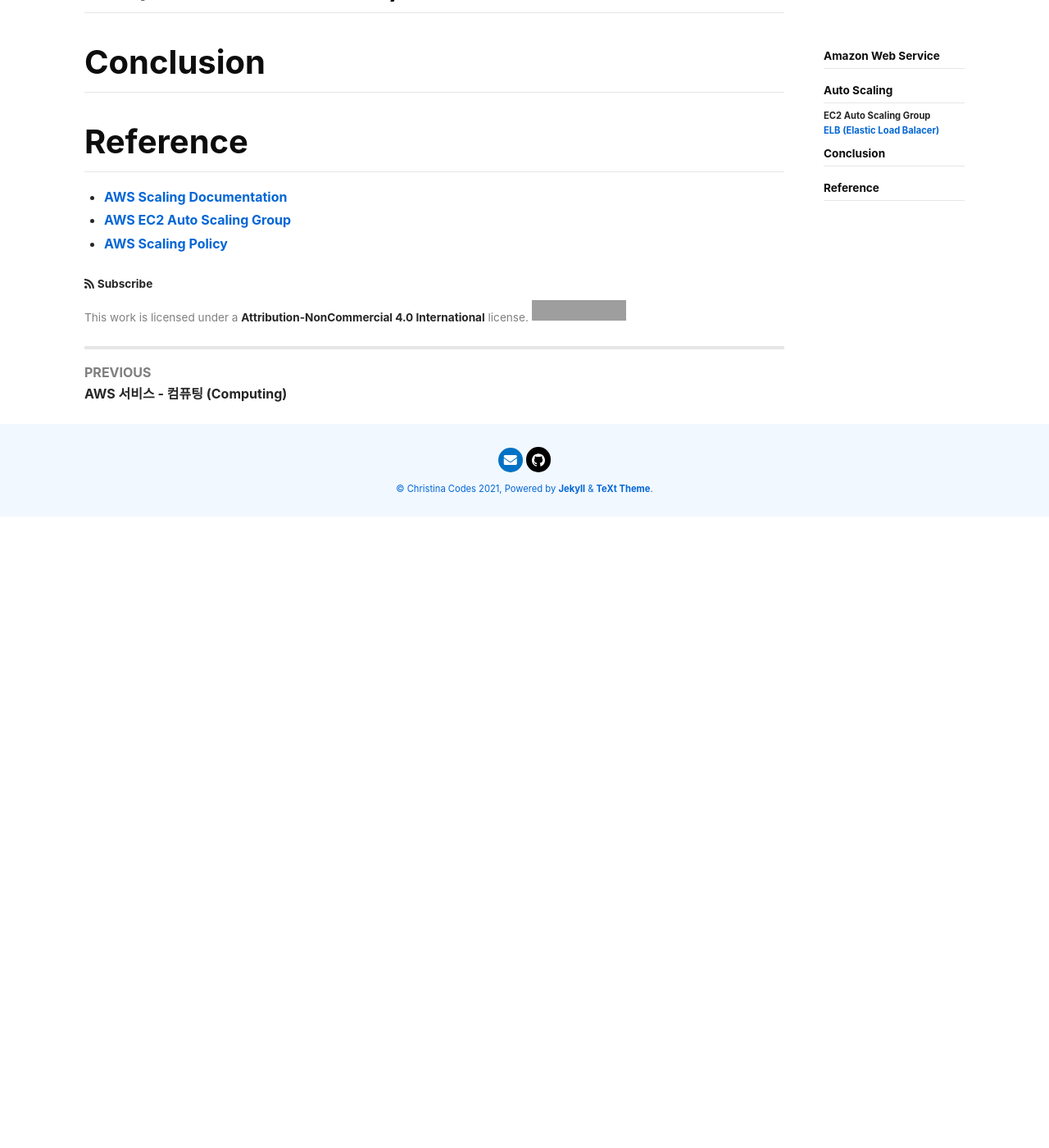
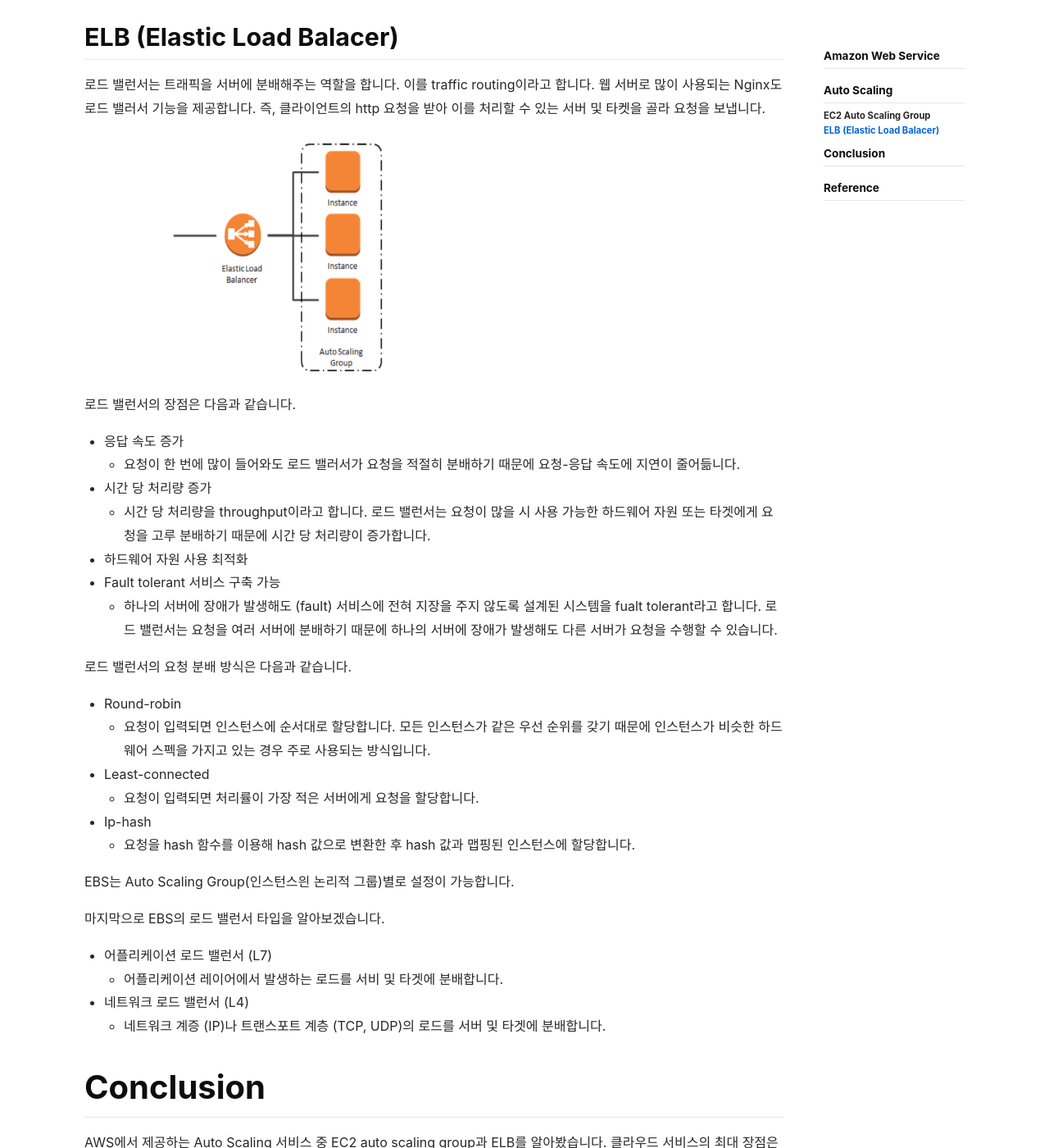
Before and after one commit to ChristinaROK/ChristinaROK.github.io, a Jekyll site: the page built from _posts/2022-07-23-aws-atuoscale.md, in a window 1280 px wide and 1400 px high, scrolled down 2861 px. Shown: the whole window at 82% size. Built offline with Jekyll 4.4.1, drawn with Linux system fonts in a browser that asks for light colours; nearby versions of some CDN libraries; before the commit the page ends 3491 px from its top, so only the background shows below that; some of the changed text lies outside the part shown; grey boxes are pictures that could not be loaded.

Commit message:
geultto05

```diff
--- a/_posts/2022-07-23-aws-atuoscale.md
+++ b/_posts/2022-07-23-aws-atuoscale.md
@@ -22,7 +22,7 @@
 
 
 # Auto Scaling
-...
+AWS의 오토 스케일링 서비스로는 EC2 Auto Scaling Group과 ELB(Elastic Load Balancing)이 있습니다. 이 외에도 AWS 서비스 자체에서 스케일링을 할 수 있는 기능을 사용해 스케일링을 할 수 있습니다. AWS 서비스 대부분이 EC2 인스턴스를 사용하기 때문에 오늘은 이 두가지 서비스를 중점적으로 알아보겠습니다.
 
 ## EC2 Auto Scaling Group
 > EC2 컴퓨팅 서비스를 처음 들어보신 분이라면 [EC2 링크](https://christinarok.github.io/2022/07/09/aws.html#ec2)의 설명을 참고해주세요.
@@ -34,7 +34,7 @@
 그룹별로 최대(max), 최소(min), 최적(desired)의 인스턴스 개수를 설정할 수 있습니다.
 
 <figure>
-  <img src="../assets/aws/autoscale/ec2group.png" width="400" height="300">
+  <img src="/assets/aws/autoscale/ec2group.png" width="400" height="300">
 </figure>
 
 위의 예시 그룹은 최소 1개의 인스턴스, 최대 4개의 인스턴스, 그리고 최적으로 2개의 인스턴스를 설정했습니다. 따라서 해당 그룹의 인스턴스는 최소 1개의 인스턴스는 가지되, 보통 2개의 인스턴스를 가지며, 만약 로드가 증가하면 최대 4개의 인스턴스까지 증가할 수 있습니다. 따라서 서비스를 하는 중에 인스턴스가 오류로 중단되도(terminated) 자동으로 1개의 인스턴스가 다시 실행되기 때문에 어느 경우에도 적어도 1개의 인스턴스는 실행 중이라는 것을 장담할 수 있습니다.
@@ -54,13 +54,46 @@
 
 
 ## ELB (Elastic Load Balacer)
+로드 밸런서는 트래픽을 서버에 분배해주는 역할을 합니다. 이를 traffic routing이라고 합니다. 웹 서버로 많이 사용되는 Nginx도 로드 밸러서 기능을 제공합니다. 즉, 클라이언트의 http 요청을 받아 이를 처리할 수 있는 서버 및 타켓을 골라 요청을 보냅니다.
+
+<figure>
+  <img src="/assets/aws/autoscale/loadbalancer.png" width="400" height="300">
+</figure>
+
+로드 밸런서의 장점은 다음과 같습니다.
+- 응답 속도 증가
+  - 요청이 한 번에 많이 들어와도 로드 밸러서가 요청을 적절히 분배하기 때문에 요청-응답 속도에 지연이 줄어듦니다.
+- 시간 당 처리량 증가
+  - 시간 당 처리량을 throughput이라고 합니다. 로드 밸런서는 요청이 많을 시 사용 가능한 하드웨어 자원 또는 타겟에게 요청을 고루 분배하기 때문에 시간 당 처리량이 증가합니다.
+- 하드웨어 자원 사용 최적화
+- Fault tolerant 서비스 구축 가능
+  - 하나의 서버에 장애가 발생해도 (fault) 서비스에 전혀 지장을 주지 않도록 설계된 시스템을 fualt tolerant라고 합니다. 로드 밸런서는 요청을 여러 서버에 분배하기 때문에 하나의 서버에 장애가 발생해도 다른 서버가 요청을 수행할 수 있습니다.
+
+로드 밸런서의 요청 분배 방식은 다음과 같습니다.
+- Round-robin
+  - 요청이 입력되면 인스턴스에 순서대로 할당합니다. 모든 인스턴스가 같은 우선 순위를 갖기 때문에 인스턴스가 비슷한 하드웨어 스펙을 가지고 있는 경우 주로 사용되는 방식입니다.
+- Least-connected
+  - 요청이 입력되면 처리률이 가장 적은 서버에게 요청을 할당합니다.
+- Ip-hash
+  - 요청을 hash 함수를 이용해 hash 값으로 변환한 후 hash 값과 맵핑된 인스턴스에 할당합니다.
+
+EBS는 Auto Scaling Group(인스턴스읜 논리적 그룹)별로 설정이 가능합니다.
+
+마지막으로 EBS의 로드 밸런서 타입을 알아보겠습니다.
+- 어플리케이션 로드 밸런서 (L7)
+  - 어플리케이션 레이어에서 발생하는 로드를 서비 및 타겟에 분배합니다.
+- 네트워크 로드 밸런서 (L4)
+  - 네트워크 계증 (IP)나 트랜스포트 계층 (TCP, UDP)의 로드를 서버 및 타겟에 분배합니다.
+
 
 
 # Conclusion
-
+AWS에서 제공하는 Auto Scaling 서비스 중 EC2 auto scaling group과 ELB를 알아봤습니다. 클라우드 서비스의 최대 장점은 유연한 스케일링을 통한 처리 속도 및 성능 향상입니다. 따라서 Auto Scaling 서비스를 자신의 서비스에 맞게 사용한다면 클라우드 서비스의 장점을 최대로 활용할 수 있습니다. 다음 시간에는 AWS의 저장 공간 서비스와 각종 로그를 트래킹할 수 있는 트래킹 서비스에 대해 알아보겠습니다.
 
 
 # Reference
 - [AWS Scaling Documentation](https://docs.aws.amazon.com/autoscaling/?id=docs_gateway)
 - [AWS EC2 Auto Scaling Group](https://docs.aws.amazon.com/autoscaling/ec2/userguide/what-is-amazon-ec2-auto-scaling.html)
 - [AWS Scaling Policy](https://docs.aws.amazon.com/autoscaling/ec2/userguide/scale-your-group.html#scaling-options)
+- [AWS ELB](https://docs.aws.amazon.com/autoscaling/ec2/userguide/autoscaling-load-balancer.html)
+- [로드 밸런싱 설명 참고 블로그](https://www.stevenjlee.net/2020/06/30/%EC%9D%B4%ED%95%B4%ED%95%98%EA%B8%B0-%EB%84%A4%ED%8A%B8%EC%9B%8C%ED%81%AC%EC%9D%98-%EB%B6%80%ED%95%98%EB%B6%84%EC%82%B0-%EB%A1%9C%EB%93%9C%EB%B0%B8%EB%9F%B0%EC%8B%B1-load-balancing-%EA%B7%B8/)
```
Also changed, not shown: assets/aws/autoscale/loadbalancer.png (added).
